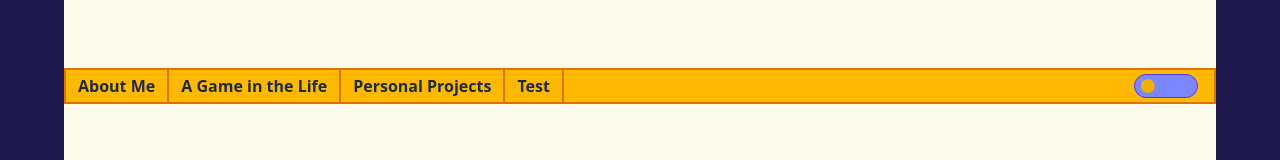
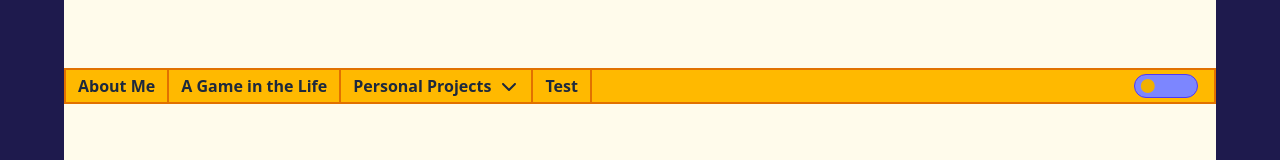
Before and after one commit to SomeSayKosm/Portfolio, a React (Vite) app: page / in a window 1280 px wide. Shown: the part 188-348 px from the top of the page. Built offline with nearby package versions, Linux system fonts and the light colour scheme.

Commit message:
Add NavBar Dropdown

```diff
--- a/src/NavBar.tsx
+++ b/src/NavBar.tsx
@@ -1,4 +1,5 @@
 import NavBarOption from "./NavBarOption"
+import NavBarDropdown from "./NavBarDropdown"
 import DarkModeToggle from "./DarkModeToggle"
 import clsx from "clsx"
 
@@ -16,10 +17,10 @@ const NavBar = ({darkModeEnabled, setDarkModeEnabled}: Props) => {
         colorSettings
     )}>
         <ul className="flex justify-start">
-            <NavBarOption darkModeEnabled={darkModeEnabled}>About Me</NavBarOption>
+            <NavBarOption darkModeEnabled={darkModeEnabled} optionalStyle={"border-r-2"}>About Me</NavBarOption>
             <NavBarOption darkModeEnabled={darkModeEnabled}>A Game in the Life</NavBarOption>
-            <NavBarOption darkModeEnabled={darkModeEnabled}>Personal Projects</NavBarOption>
-            <NavBarOption darkModeEnabled={darkModeEnabled}>Test</NavBarOption>
+            <NavBarDropdown darkModeEnabled={darkModeEnabled} optionalStyle={"border-x-2"} dropdownOptions={["one", "two", "three"]}>Personal Projects</NavBarDropdown>
+            <NavBarOption darkModeEnabled={darkModeEnabled} optionalStyle={"border-r-2"}>Test</NavBarOption>
         </ul>
         <div className="flex">
             <DarkModeToggle
--- /dev/null
+++ b/src/NavBarDropdown.tsx
@@ -0,0 +1,54 @@
+import { useState } from "react";
+import clsx from 'clsx';
+import { FontAwesomeIcon } from '@fortawesome/react-fontawesome'
+
+import NavBarOption from "./NavBarOption";
+
+// @ts-ignore
+const chevronIcon : IconProp = "fa-solid fa-chevron-down";
+
+type Props = {
+  darkModeEnabled: boolean,
+  optionalStyle?: string,
+  dropdownOptions: string[],
+  children?: React.ReactNode;
+};
+
+const NavBarDropdown = ({ darkModeEnabled, optionalStyle, dropdownOptions, children }: Props) => {
+  const [ isHovered, setIsHovered ] = useState(false);
+
+  const colorSettings = darkModeEnabled ? "border-blue-600 hover:bg-orange-500 hover:text-slate-800" : "border-amber-600 hover:bg-rose-400 hover:text-slate-800";
+
+  const dropdownOptionItems = dropdownOptions.map((option, index) => {
+    return <NavBarOption key={index} darkModeEnabled={darkModeEnabled} optionalStyle={"border-t-2"}>
+      {option}
+    </NavBarOption>
+  });
+
+  return (
+    <li
+      className={clsx(
+        "flex flex-col px-3 py-1 cursor-pointer list-none font-semibold relative box-content",
+        colorSettings,
+        optionalStyle
+      )}
+      onMouseEnter={() => setIsHovered(true)}
+      onMouseLeave={() => setIsHovered(false)}
+    >
+      <div>
+        {children}
+        <FontAwesomeIcon
+            icon={chevronIcon}
+            className="pl-2"
+            />
+      </div>
+      {isHovered &&
+        <ul className="absolute border-r-2 border-b-2 shadow-[-2px_0_0_0_rgba(217,119,6,1)] border-amber-600 top-8 left-0 w-full bg-amber-400 box-content">
+          {dropdownOptionItems}
+        </ul>
+      }
+    </li>
+  )
+};
+
+export default NavBarDropdown;
--- a/src/NavBarOption.tsx
+++ b/src/NavBarOption.tsx
@@ -2,15 +2,17 @@ import clsx from 'clsx';
 
 type Props = {
   darkModeEnabled: boolean,
+  optionalStyle?: string,
   children?: React.ReactNode;
 };
 
-const NavBarOption = ({ darkModeEnabled, children }: Props) => {
+const NavBarOption = ({ darkModeEnabled, optionalStyle, children }: Props) => {
     const colorSettings = darkModeEnabled ? "border-blue-600 hover:bg-orange-500 hover:text-slate-800" : "border-amber-600 hover:bg-rose-400 hover:text-slate-800";
 
     return <li className={clsx(
-      "border-r-2 px-3 py-1 cursor-pointer list-none font-semibold",
-      colorSettings
+      "px-3 py-1 cursor-pointer list-none font-semibold",
+      colorSettings,
+      optionalStyle
     )}>
         {children}
 
```
